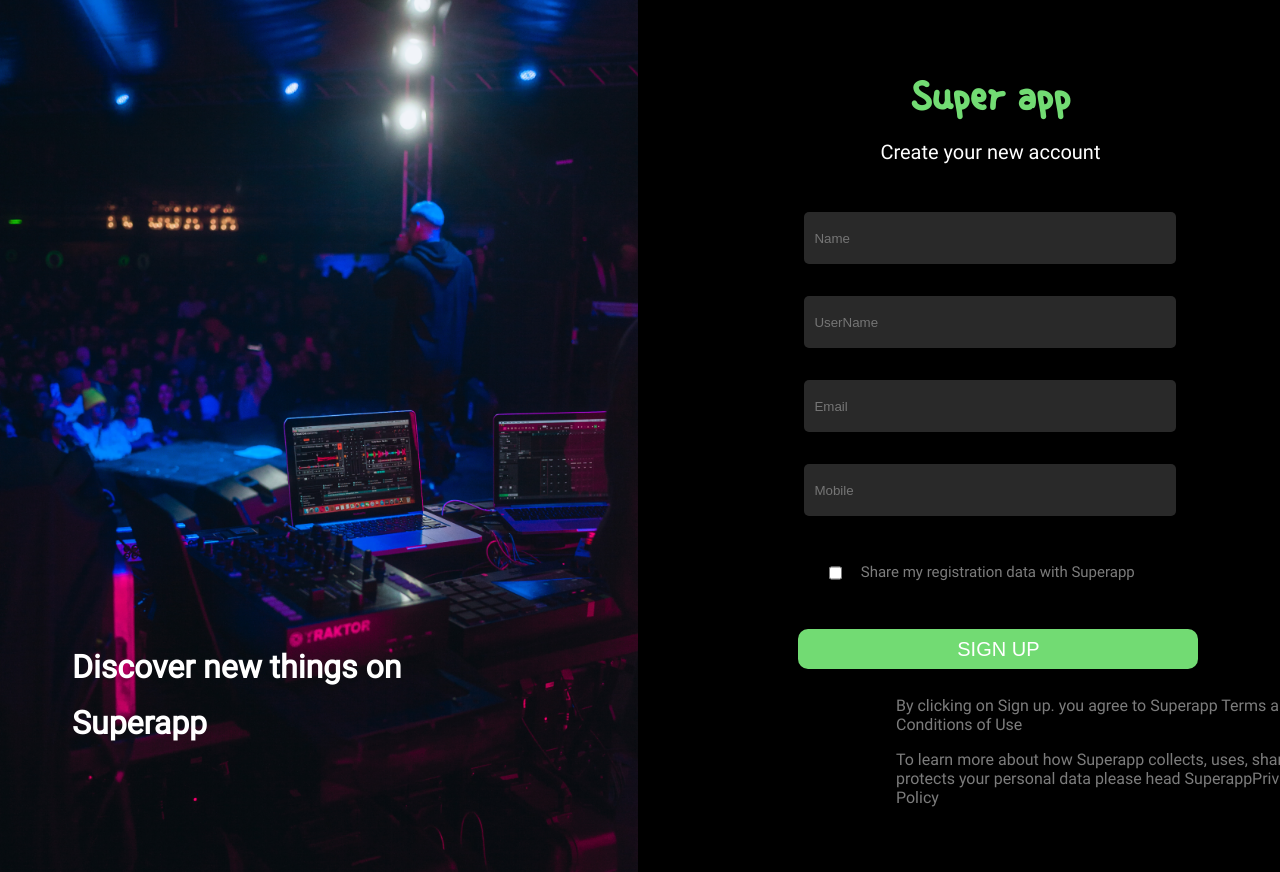
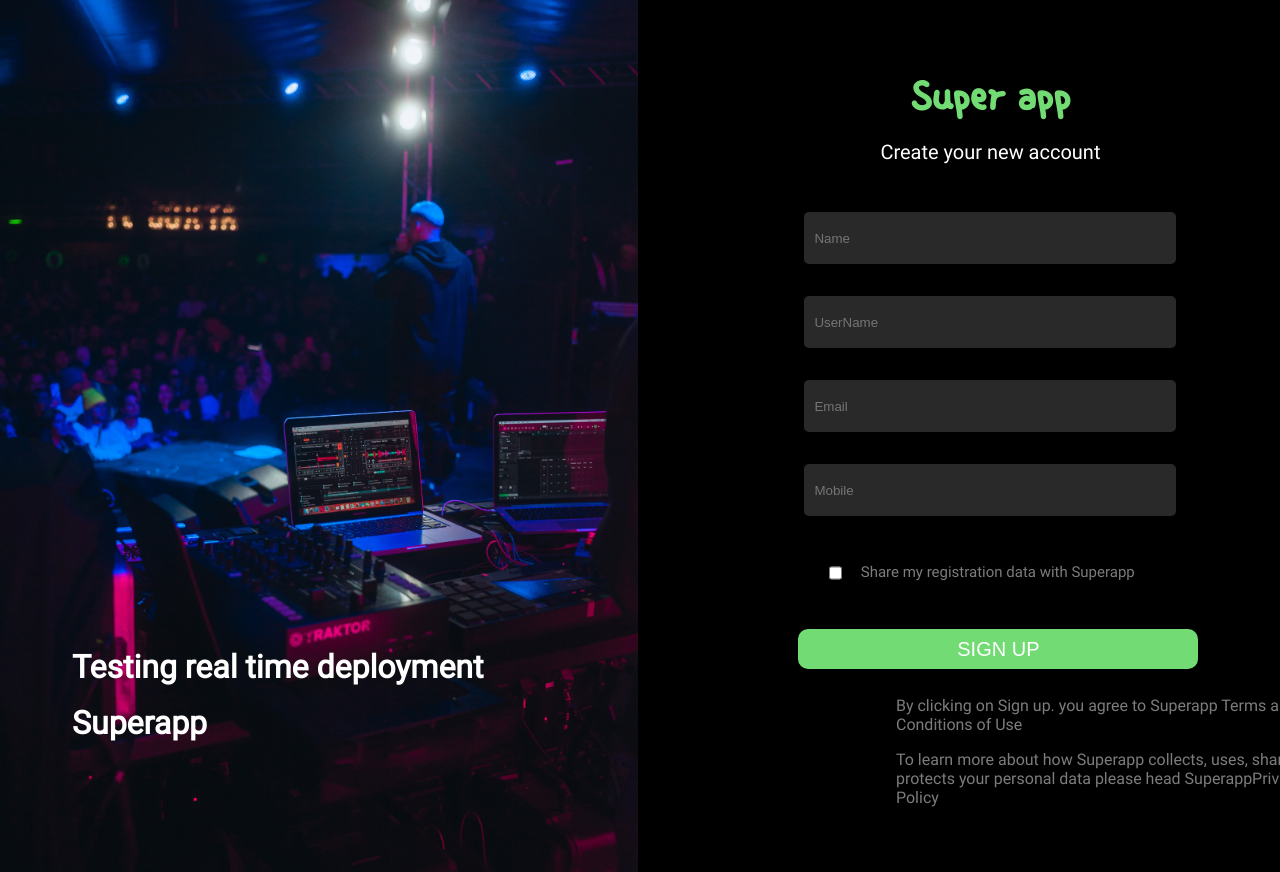
Before and after one commit to Rishi2929/super_app, a React (Create React App) app: page / in a window 1280 px wide. Shown: the top 872 px of the page. Built offline with nearby package versions, Linux system fonts and the light colour scheme; a web font is replaced by a local one.

Commit message:
testing real time deployment

```diff
--- a/src/pages/register_page/reg_page.jsx
+++ b/src/pages/register_page/reg_page.jsx
@@ -115,7 +115,7 @@ function RegisterPage() {
     <div className="Reg_cont">
       <div>
         <img src={images.img1} className="left-aligned-image" alt="" />
-        <h1 className="Left_header">Discover new things on </h1>
+        <h1 className="Left_header">Testing real time deployment </h1>
         <h1 className="left_header_bottom">Superapp</h1>
       </div>
       <div className="Reg">
```
